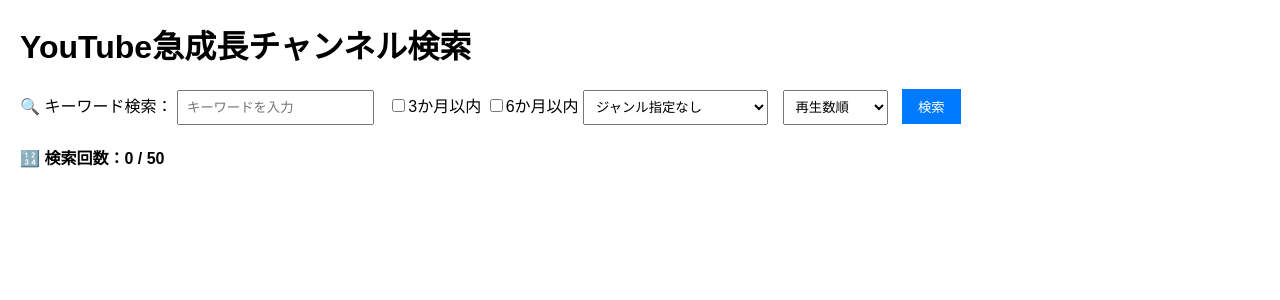
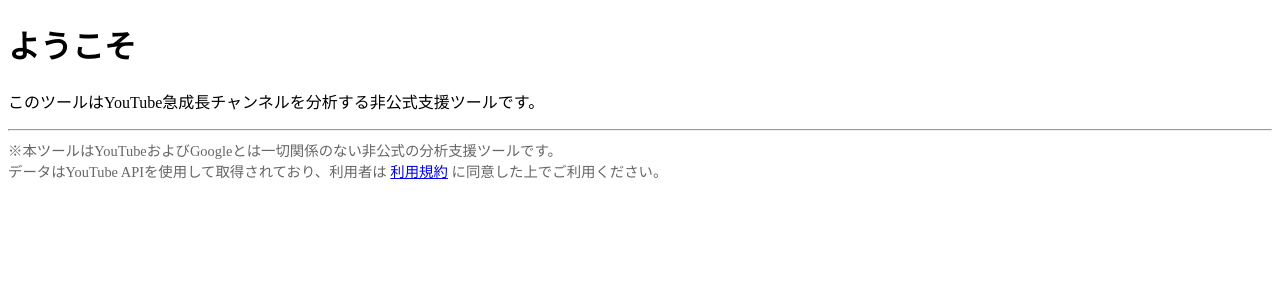
Before and after one commit to yamakenzzr/youtube-growth-app, a Flask app: page / in a window 1280 px wide. Shown: the top 300 px of the page. Run offline with Flask 3, Linux system fonts and the light colour scheme.

Commit message:
Add files via upload

```diff
--- a/app.py
+++ b/app.py
@@ -1,168 +1,15 @@
 
-import os
-from flask import Flask, request, render_template, session
-from googleapiclient.discovery import build
-from datetime import datetime, timezone
-from dateutil.parser import parse
+from flask import Flask, render_template
 
 app = Flask(__name__)
-app.secret_key = os.urandom(24)
-API_KEY = os.environ.get("YOUTUBE_API_KEY")
 
-GENRES = [
-    "教育・解説", "ビジネス・副業", "ゲーム・実況", "エンタメ・バラエティ",
-    "音楽・歌ってみた", "美容・ファッション", "グルメ・料理", "Vlog・ライフスタイル",
-    "ママ・育児", "ペット・動物", "スポーツ・筋トレ・健康", "車・バイク・乗り物",
-    "占い・スピリチュアル", "作業・DIY・クラフト", "2ch・なんJ", "未分類"
-]
+@app.route("/")
+def index():
+    return render_template("index.html")
 
-GENRE_KEYWORDS = {
-    "教育・解説": ["解説", "勉強", "授業", "知識", "学ぶ", "講義", "教養"],
-    "ビジネス・副業": ["副業", "稼ぐ", "投資", "起業", "収益", "フリーランス", "資産"],
-    "ゲーム・実況": ["ゲーム", "実況", "プレイ", "攻略", "配信", "eスポーツ"],
-    "エンタメ・バラエティ": ["バラエティ", "お笑い", "ネタ", "ドッキリ", "面白い", "企画"],
-    "音楽・歌ってみた": ["歌ってみた", "カバー", "演奏", "ギター", "ピアノ", "作曲", "ボカロ", "音楽"],
-    "美容・ファッション": ["美容", "メイク", "スキンケア", "コスメ", "ファッション", "スタイル", "髪型"],
-    "グルメ・料理": ["料理", "レシピ", "グルメ", "モッパン", "食レポ", "食べてみた", "スイーツ"],
-    "Vlog・ライフスタイル": ["Vlog", "暮らし", "ルーティン", "日常", "丁寧な暮らし", "ライフスタイル"],
-    "ママ・育児": ["育児", "子育て", "ママ", "ベビー", "出産", "離乳食"],
-    "ペット・動物": ["ペット", "犬", "猫", "うさぎ", "ハムスター", "動物", "癒し"],
-    "スポーツ・筋トレ・健康": ["筋トレ", "ストレッチ", "健康", "運動", "ダイエット", "フィットネス", "体操"],
-    "車・バイク・乗り物": ["車", "バイク", "ドライブ", "カスタム", "乗り物", "交通", "モビリティ", "鉄道"],
-    "占い・スピリチュアル": ["占い", "スピリチュアル", "タロット", "波動", "宇宙", "霊視"],
-    "作業・DIY・クラフト": ["DIY", "修理", "クラフト", "作業", "レザークラフト", "ハンドメイド", "工具"],
-    "2ch・なんJ": ["2ch", "なんJ", "なんでも実況", "スレ", "掲示板", "まとめ", "にちゃんねる"]
-}
-
-def guess_genre(text):
-    for genre, keywords in GENRE_KEYWORDS.items():
-        if any(keyword in text for keyword in keywords):
-            return genre
-    return "未分類"
-
-def format_subscribers(subs):
-    subs = int(subs)
-    if subs >= 100_000_000:
-        return f"{subs / 100_000_000:.2f}億人"
-    elif subs >= 10_000:
-        return f"{subs / 10_000:.1f}万人"
-    else:
-        return f"{subs}人"
-
-def format_views(views):
-    views = int(views)
-    if views >= 100_000_000:
-        return f"{views / 100_000_000:.2f}億回再生"
-    elif views >= 10_000:
-        return f"{views / 10_000:.1f}万回再生"
-    else:
-        return f"{views}回再生"
-
-def format_videos(count):
-    count = int(count)
-    if count >= 10_000:
-        return f"{count / 10000:.1f}万本"
-    else:
-        return f"{count}本"
-
-def format_ratio(views, subs):
-    try:
-        ratio = int(views) // int(subs)
-        return f"{ratio}回/人"
-    except:
-        return "N/A"
-
-@app.route("/", methods=["GET"])
-def index():
-    if "search_count" not in session:
-        session["search_count"] = 0
-
-    keyword = request.args.get("keyword", "")
-    growth_filter = request.args.get("growth_filter", "")
-    genre_filter = request.args.get("genre_filter", "")
-    sort_by = request.args.get("sort_by", "views")
-    error = None
-    channels = []
-    blocked = False
-
-    if keyword:
-        if len(keyword.strip()) < 2:
-            error = "検索ワードは2文字以上で入力してください。"
-        elif session["search_count"] < 50:
-            youtube = build("youtube", "v3", developerKey=API_KEY)
-            search_response = youtube.search().list(
-                q=keyword,
-                type="video",
-                part="snippet",
-                maxResults=30
-            ).execute()
-
-            seen = set()
-            today = datetime.now(timezone.utc)
-
-            for item in search_response.get("items", []):
-                cid = item["snippet"]["channelId"]
-                if cid in seen:
-                    continue
-                seen.add(cid)
-
-                channel = youtube.channels().list(part="snippet,statistics", id=cid).execute()
-                if channel["items"]:
-                    ch = channel["items"][0]
-                    title = ch["snippet"].get("title", "")
-                    desc = ch["snippet"].get("description", "")
-                    pub_raw = ch["snippet"].get("publishedAt", "")
-                    try:
-                        pub_dt = parse(pub_raw).replace(tzinfo=timezone.utc)
-                    except Exception:
-                        continue
-                    days_since_creation = (today - pub_dt).days
-
-                    if growth_filter == "3" and days_since_creation > 90:
-                        continue
-                    elif growth_filter == "6" and days_since_creation > 180:
-                        continue
-
-                    stats = ch["statistics"]
-                    subs = stats.get("subscriberCount", 0)
-                    views = stats.get("viewCount", 0)
-                    videos = stats.get("videoCount", 0)
-                    ratio = format_ratio(views, subs)
-                    genre = guess_genre(title + desc)
-
-                    if genre_filter and genre != genre_filter:
-                        continue
-
-                    channels.append({
-                        "title": title,
-                        "link": f"https://www.youtube.com/channel/{cid}",
-                        "subs": format_subscribers(subs),
-                        "views": format_views(views),
-                        "videos": format_videos(videos),
-                        "ratio": ratio,
-                        "published_at": pub_dt.strftime("%Y-%m-%d"),
-                        "genre": genre,
-                        "raw_views": int(views),
-                        "raw_subs": int(subs),
-                        "raw_videos": int(videos)
-                    })
-
-            if sort_by == "subs":
-                channels.sort(key=lambda ch: ch["raw_subs"], reverse=True)
-            elif sort_by == "videos":
-                channels.sort(key=lambda ch: ch["raw_videos"], reverse=True)
-            else:
-                channels.sort(key=lambda ch: ch["raw_views"], reverse=True)
-
-            session["search_count"] += 1
-        else:
-            blocked = True
-
-    return render_template("index.html", channels=channels, keyword=keyword,
-                           growth_filter=growth_filter, genre_filter=genre_filter,
-                           genres=GENRES, search_count=session["search_count"],
-                           blocked=blocked, error=error)
+@app.route("/terms")
+def terms():
+    return render_template("terms.html")
 
 if __name__ == "__main__":
-    port = int(os.environ.get("PORT", 5000))
-    app.run(host="0.0.0.0", port=port)
+    app.run()
--- a/requirements.txt
+++ b/requirements.txt
@@ -1,3 +1 @@
 Flask
-google-api-python-client
-python-dateutil
--- a/templates/index.html
+++ b/templates/index.html
@@ -1,101 +1,14 @@
 
 <!DOCTYPE html>
 <html lang="ja">
-<head>
-<meta charset="UTF-8">
-<title>YouTube急成長チャンネル検索</title>
-<style>
-    body { font-family: Arial, sans-serif; margin: 20px; }
-    table { width: 100%; border-collapse: collapse; margin-top: 20px; }
-    th, td { border: 1px solid #ccc; padding: 8px; text-align: center; }
-    th { background-color: #f2f2f2; }
-    tr:nth-child(even) { background-color: #f9f9f9; }
-    form { margin-bottom: 20px; }
-    input[type="text"], select { padding: 8px; margin-right: 10px; }
-    button { padding: 8px 16px; background-color: #007BFF; color: white; border: none; cursor: pointer; }
-    button:hover { background-color: #0056b3; }
-    button:disabled { background-color: #cccccc; cursor: not-allowed; }
-    .counter { margin-top: 10px; font-weight: bold; }
-    .warning { color: red; font-weight: bold; margin-bottom: 10px; }
-    .search-result { font-weight: bold; margin-top: 10px; margin-bottom: 10px; color: green; }
-</style>
-</head>
+<head><meta charset="UTF-8"><title>YouTube分析ツール</title></head>
 <body>
-<h1>YouTube急成長チャンネル検索</h1>
-
-{% if error %}
-<div class="warning">{{ error }}</div>
-{% endif %}
-
-<form method="GET" action="/">
-    <span class="label">🔍 キーワード検索：</span>
-    <input type="text" name="keyword" value="{{ keyword }}" placeholder="キーワードを入力">
-    <label><input type="checkbox" name="growth_filter" value="3" {% if growth_filter == "3" %}checked{% endif %}>3か月以内</label>
-    <label><input type="checkbox" name="growth_filter" value="6" {% if growth_filter == "6" %}checked{% endif %}>6か月以内</label>
-    <select name="genre_filter">
-        <option value="">ジャンル指定なし</option>
-        {% for genre in genres %}
-        <option value="{{ genre }}" {% if genre == genre_filter %}selected{% endif %}>{{ genre }}</option>
-        {% endfor %}
-    </select>
-    <select name="sort_by">
-      <option value="views" {% if request.args.get('sort_by') == 'views' %}selected{% endif %}>再生数順</option>
-      <option value="subs" {% if request.args.get('sort_by') == 'subs' %}selected{% endif %}>登録者数順</option>
-      <option value="videos" {% if request.args.get('sort_by') == 'videos' %}selected{% endif %}>投稿数順</option>
-    </select>
-    <button type="submit" {% if blocked %}disabled{% endif %}>検索</button>
-</form>
-
-<div class="counter">
-🔢 検索回数：{{ search_count }} / 50
+<h1>ようこそ</h1>
+<p>このツールはYouTube急成長チャンネルを分析する非公式支援ツールです。</p>
+<hr>
+<div style="font-size: 0.9em; color: #666;">
+※本ツールはYouTubeおよびGoogleとは一切関係のない非公式の分析支援ツールです。<br>
+データはYouTube APIを使用して取得されており、利用者は <a href="/terms" target="_blank">利用規約</a> に同意した上でご利用ください。
 </div>
-
-{% if blocked %}
-<div class="warning">
-⚠ 検索回数上限に達しました。明日17時にリセットされます。
-</div>
-{% endif %}
-
-{% if keyword and not error %}
-<div class="search-result">
-{% if channels|length > 0 %}
-📊 検索結果：{{ channels|length }}件
-{% else %}
-🧹 検索結果：0件
-{% endif %}
-<br>
-🧭 並び順：{{ '登録者数順' if request.args.get('sort_by') == 'subs' else '投稿数順' if request.args.get('sort_by') == 'videos' else '再生数順' }}
-</div>
-{% endif %}
-
-{% if channels %}
-<table>
-<thead>
-<tr>
-  <th>チャンネル名</th>
-  <th>登録者数</th>
-  <th>総再生数</th>
-  <th>投稿数</th>
-  <th>1人あたり再生数</th>
-  <th>独自ジャンル</th>
-  <th>作成日</th>
-</tr>
-</thead>
-<tbody>
-{% for ch in channels %}
-<tr>
-<td><a href="{{ ch.link }}" target="_blank">{{ ch.title }}</a></td>
-<td>{{ ch.subs }}</td>
-<td>{{ ch.views }}</td>
-<td>{{ ch.videos }}</td>
-<td>{{ ch.ratio }}</td>
-<td>{{ ch.genre }}</td>
-<td>{{ ch.published_at }}</td>
-</tr>
-{% endfor %}
-</tbody>
-</table>
-{% endif %}
-
 </body>
 </html>
```
Also changed, not shown: templates/terms.html (added, +39 -0 lines).
